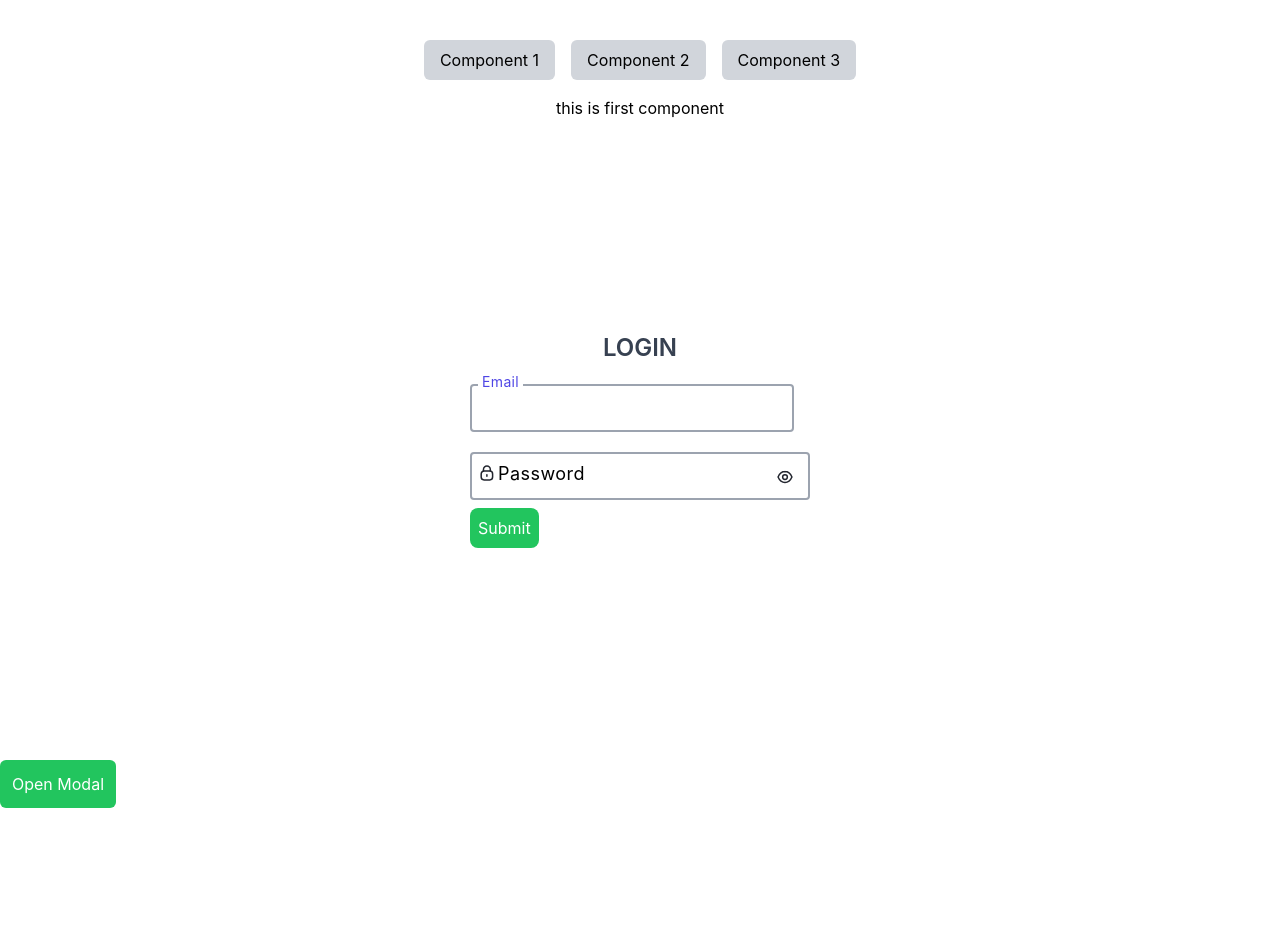
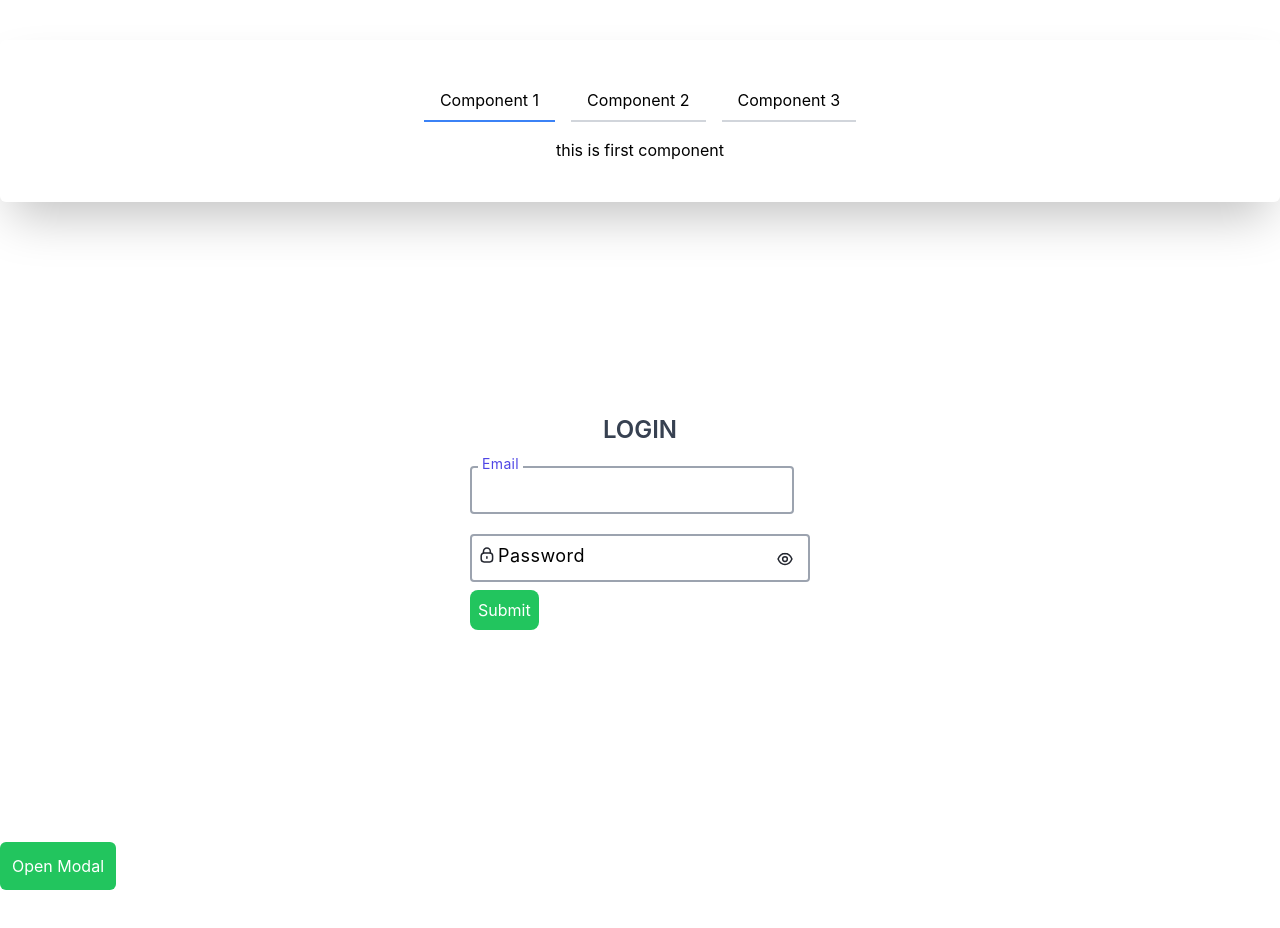
Before and after one commit to saifabrar17/my-typescript-intro, a React (Create React App) app: page / in a window 1280 px wide. Before the commit the page ends 848 px from the top, so only its background shows below. Built offline with nearby package versions, Linux system fonts and the light colour scheme.

Commit message:
component switcher

```diff
--- a/src/components/componentSwitcher/ComponentSwitcher.tsx
+++ b/src/components/componentSwitcher/ComponentSwitcher.tsx
@@ -21,36 +21,37 @@ const ComponentSwitcher: React.FC = () => {
   };
 
   return (
+    <div className="shadow-2xl py-10 rounded-md">
       <div className="flex flex-col items-center">
         <div className="flex space-x-4">
           <button
-          className={`py-2 px-4 rounded-md
+            className={`py-2 px-4  border-b-2
           ${
-            currentComponent === ComponentType.SecondComponent
-              ? "bg-blue-500 text-white"
-              : "bg-gray-300"
+            currentComponent === ComponentType.FirstComponent
+              ? "border-blue-500 text-black"
+              : "border-gray-300"
           }`}
             onClick={() => handleSwitchComponent(ComponentType.FirstComponent)}
           >
             Component 1
           </button>
           <button
-          className={`py-2 px-4 rounded-md
+            className={`py-2 px-4  border-b-2
          ${
            currentComponent === ComponentType.SecondComponent
-              ? "bg-blue-500 text-white"
-              : "bg-gray-300"
+             ? "border-blue-500 text-black"
+             : "border-gray-300"
          }`}
             onClick={() => handleSwitchComponent(ComponentType.SecondComponent)}
           >
             Component 2
           </button>
           <button
-          className={`py-2 px-4 rounded-md
+            className={`py-2 px-4  border-b-2
           ${
-            currentComponent === ComponentType.SecondComponent
-              ? "bg-blue-500 text-white"
-              : "bg-gray-300"
+            currentComponent === ComponentType.ThirdComponent
+              ? "border-blue-500 text-black"
+              : "border-gray-300"
           }`}
             onClick={() => handleSwitchComponent(ComponentType.ThirdComponent)}
           >
@@ -69,6 +70,7 @@ const ComponentSwitcher: React.FC = () => {
           )}
         </div>
       </div>
+    </div>
   );
 };
 
--- a/src/components/componentSwitcher/FirstComponent.tsx
+++ b/src/components/componentSwitcher/FirstComponent.tsx
@@ -3,7 +3,7 @@ import React from 'react';
 const FirstComponent = () => {
     return (
         <div>
-            <p>this is first component</p>
+            <p className='text-start'>this is first component</p>
         </div>
     );
 };
```
Lines whose indentation alone changed are shown as unchanged.
